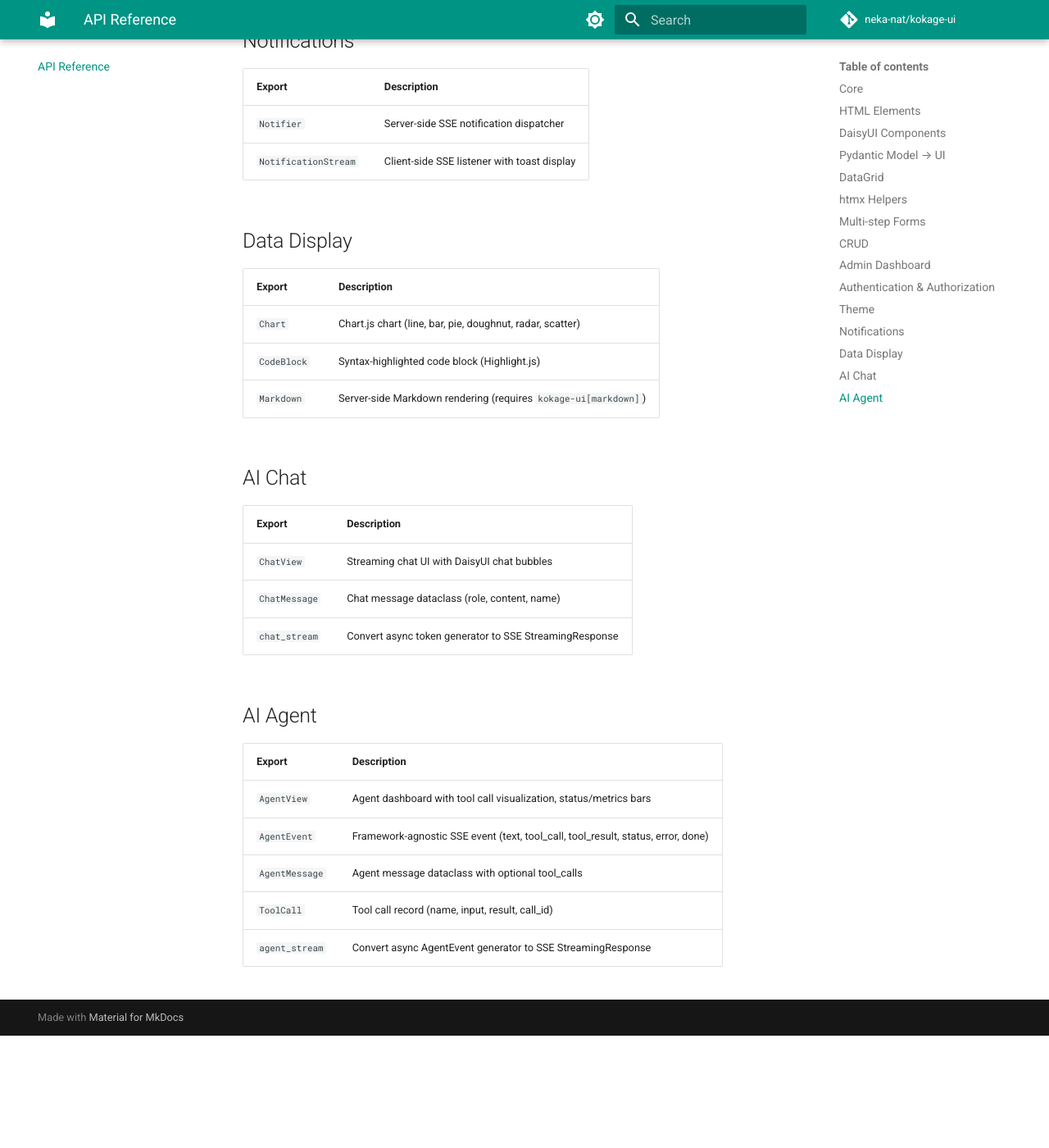
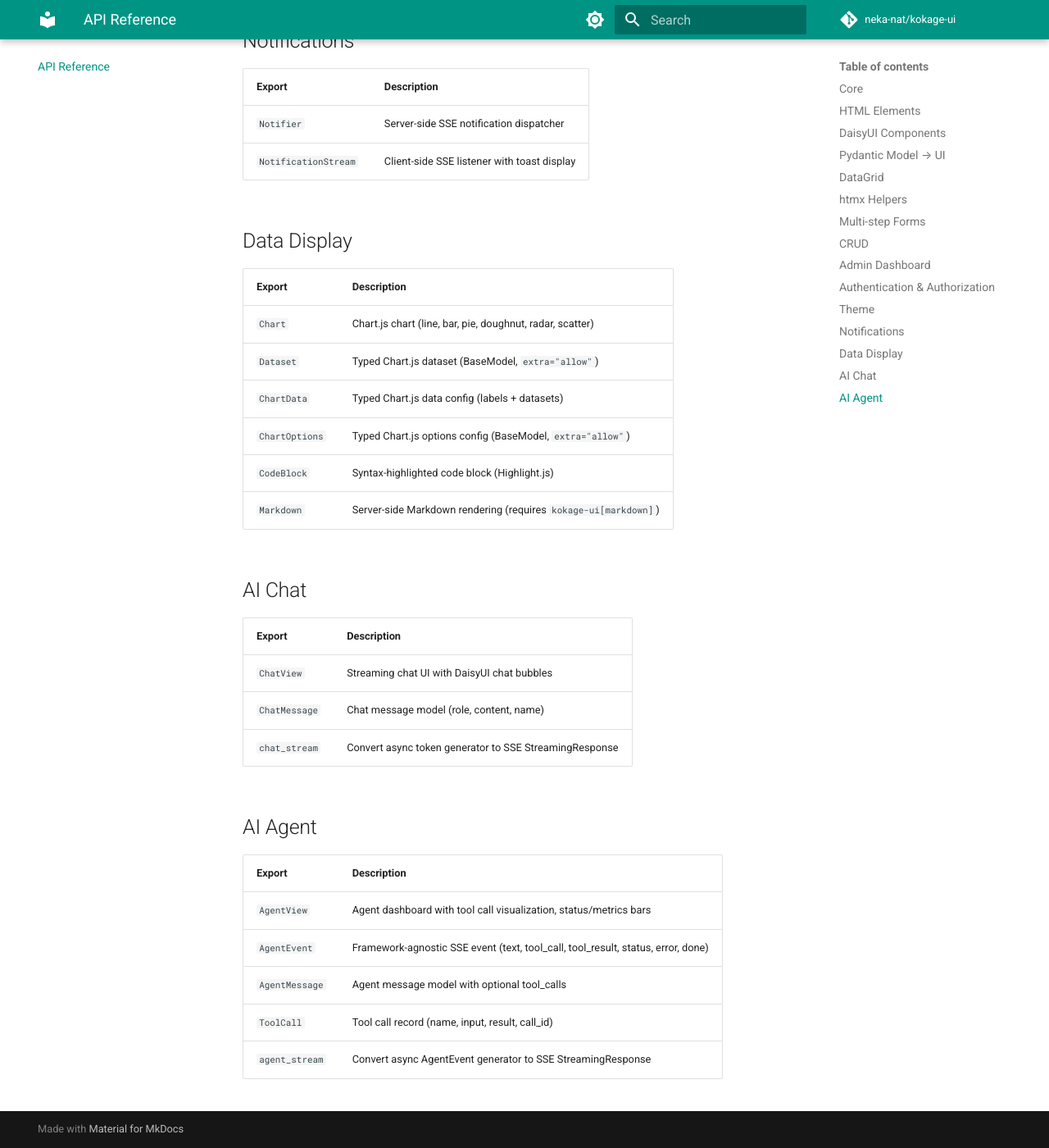
Before and after one commit to neka-nat/kokage-ui, an MkDocs documentation site: the page built from docs/api/reference.md, in a window 1280 px wide and 1400 px high, scrolled down 7534 px. Shown: the whole window at 82% size. Built offline with MkDocs 1.6.1 and Material for MkDocs 9.7.7, drawn with Linux system fonts in a browser that asks for light colours; comment, search, counter and statistics services are not loaded; before the commit the page ends 8797 px from its top, so only the background shows below that; some of the changed text lies outside the part shown.

Commit message:
update docs

```diff
--- a/docs/api/reference.md
+++ b/docs/api/reference.md
@@ -92,11 +92,11 @@
 | `Layout` | Reusable page layout builder |
 | `Modal` | Dialog overlay (`showModal()`) |
 | `Drawer` | Sidebar/off-canvas panel |
-| `Tab` | Single tab definition (dataclass) |
+| `Tab` | Single tab definition (BaseModel) |
 | `Tabs` | Tabbed navigation (link or content mode) |
-| `Step` | Single step definition (dataclass) |
+| `Step` | Single step definition (BaseModel) |
 | `Steps` | Progress step indicator |
-| `TimelineItem` | Single timeline item definition (dataclass) |
+| `TimelineItem` | Single timeline item definition (BaseModel) |
 | `Timeline` | Timeline component (vertical/horizontal) |
 | `Breadcrumb` | Navigation breadcrumb trail |
 | `Collapse` | Expandable content section |
@@ -162,7 +162,7 @@
 | Export | Description |
 |--------|-------------|
 | `AdminSite` | Auto-generate admin panel from registered models |
-| `ModelAdmin` | Model registration configuration (dataclass) |
+| `ModelAdmin` | Model registration configuration (BaseModel) |
 
 ## Authentication & Authorization
 
@@ -193,6 +193,9 @@
 | Export | Description |
 |--------|-------------|
 | `Chart` | Chart.js chart (line, bar, pie, doughnut, radar, scatter) |
+| `Dataset` | Typed Chart.js dataset (BaseModel, `extra="allow"`) |
+| `ChartData` | Typed Chart.js data config (labels + datasets) |
+| `ChartOptions` | Typed Chart.js options config (BaseModel, `extra="allow"`) |
 | `CodeBlock` | Syntax-highlighted code block (Highlight.js) |
 | `Markdown` | Server-side Markdown rendering (requires `kokage-ui[markdown]`) |
 
@@ -201,7 +204,7 @@
 | Export | Description |
 |--------|-------------|
 | `ChatView` | Streaming chat UI with DaisyUI chat bubbles |
-| `ChatMessage` | Chat message dataclass (role, content, name) |
+| `ChatMessage` | Chat message model (role, content, name) |
 | `chat_stream` | Convert async token generator to SSE StreamingResponse |
 
 ## AI Agent
@@ -210,6 +213,6 @@
 |--------|-------------|
 | `AgentView` | Agent dashboard with tool call visualization, status/metrics bars |
 | `AgentEvent` | Framework-agnostic SSE event (text, tool_call, tool_result, status, error, done) |
-| `AgentMessage` | Agent message dataclass with optional tool_calls |
+| `AgentMessage` | Agent message model with optional tool_calls |
 | `ToolCall` | Tool call record (name, input, result, call_id) |
 | `agent_stream` | Convert async AgentEvent generator to SSE StreamingResponse |
--- a/mkdocs.yml
+++ b/mkdocs.yml
@@ -71,6 +71,7 @@
     - Real-time: examples/realtime.md
     - Chat Demo: examples/chat_demo.md
     - Agent Demo: examples/agent_demo.md
+    - Chart Demo: examples/chart_demo.md
   - Component Catalog:
     - Overview: catalog/index.md
     - HTML Elements: catalog/elements.md
```
Also changed, not shown: docs/examples/chart_demo.md (added, +24 -0 lines), docs/guide/agent.md (+1 -1 lines), docs/guide/chat.md (+1 -1 lines).
